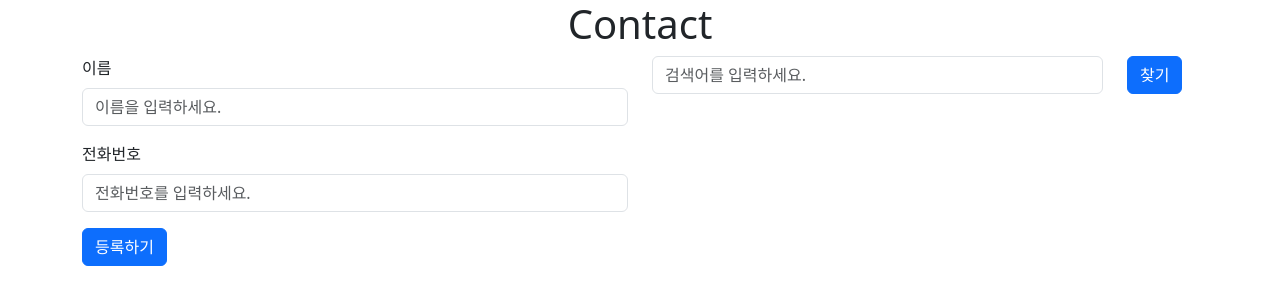
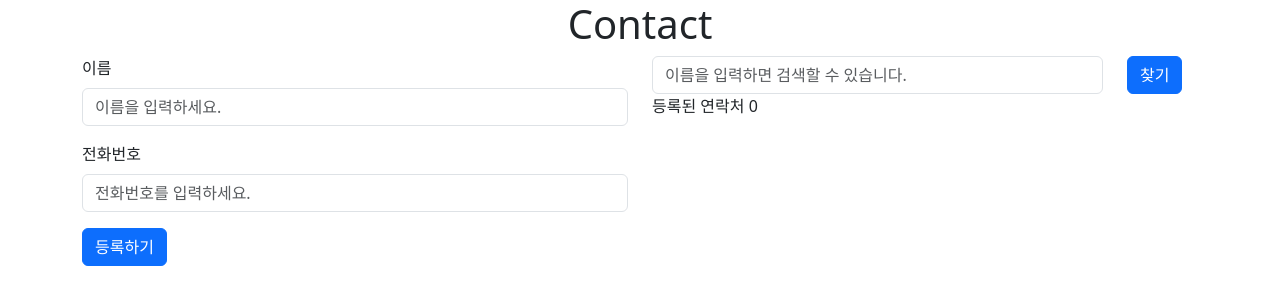
Before and after one commit to rslivepark/react-online-study, a React (Create React App) app in the folder contact-book/: page / in a window 1280 px wide. Shown: the top 304 px of the page. Built offline with nearby package versions, Linux system fonts and the light colour scheme.

Commit message:
검색기능 추가

```diff
--- a/contact-book/src/components/ContactList.jsx
+++ b/contact-book/src/components/ContactList.jsx
@@ -1,16 +1,28 @@
-import React from 'react';
+import React, { useEffect, useState } from 'react';
 import SearchBox from './SearchBox';
 import ContactItem from './ContactItem';
 import { useSelector } from 'react-redux';
 
 export default function ContactList() {
-  const contactList = useSelector((state) => state.contactList);
+  const { contactList, keyword } = useSelector((state) => state);
+  const [filterList, setFilterList] = useState([]);
+  useEffect(() => {
+    if (keyword !== '') {
+      const list = contactList.filter((item) => item.name.includes(keyword));
+      setFilterList(list);
+    } else {
+      setFilterList(contactList);
+    }
+  }, [keyword, contactList]);
   return (
     <div>
       <SearchBox />
-      {contactList.map((item, index) => (
-        <ContactItem key={index} item={item} />
-      ))}
+      <div>
+        등록된 연락처 <span>{filterList.length}</span>
+        {filterList.map((item, index) => (
+          <ContactItem item={item} key={index} />
+        ))}
+      </div>
     </div>
   );
 }
--- a/contact-book/src/components/SearchBox.jsx
+++ b/contact-book/src/components/SearchBox.jsx
@@ -1,15 +1,31 @@
-import React from 'react';
+import React, { useState } from 'react';
 import { Col, Row, Form, Button } from 'react-bootstrap';
+import { useDispatch } from 'react-redux';
 
 export default function SearchBox() {
+  const [keyword, setKeyword] = useState('');
+  const dispatch = useDispatch();
+  const searchByName = (e) => {
+    e.preventDefault();
+    dispatch({
+      type: 'SEARCH_BY_NAME',
+      payload: { keyword },
+    });
+  };
   return (
+    <Form onSubmit={searchByName}>
       <Row>
         <Col lg={10}>
-        <Form.Control type='text' placeholder='검색어를 입력하세요.' />
+          <Form.Control
+            type='text'
+            placeholder='이름을 입력하면 검색할 수 있습니다.'
+            onChange={(e) => setKeyword(e.target.value)}
+          />
         </Col>
         <Col lg={2}>
-        <Button>찾기</Button>
+          <Button type='submit'>찾기</Button>
         </Col>
       </Row>
+    </Form>
   );
 }
--- a/contact-book/src/redux/reducer/reducer.js
+++ b/contact-book/src/redux/reducer/reducer.js
@@ -1,5 +1,6 @@
 const initialState = {
   contactList: [],
+  keyword: '',
 };
 
 export default function reducer(state = initialState, action) {
@@ -16,6 +17,8 @@ export default function reducer(state = initialState, action) {
           },
         ],
       };
+    case 'SEARCH_BY_NAME':
+      return { ...state, keyword: payload.keyword };
     default:
       return { ...state };
   }
```
Lines whose indentation alone changed are shown as unchanged.
